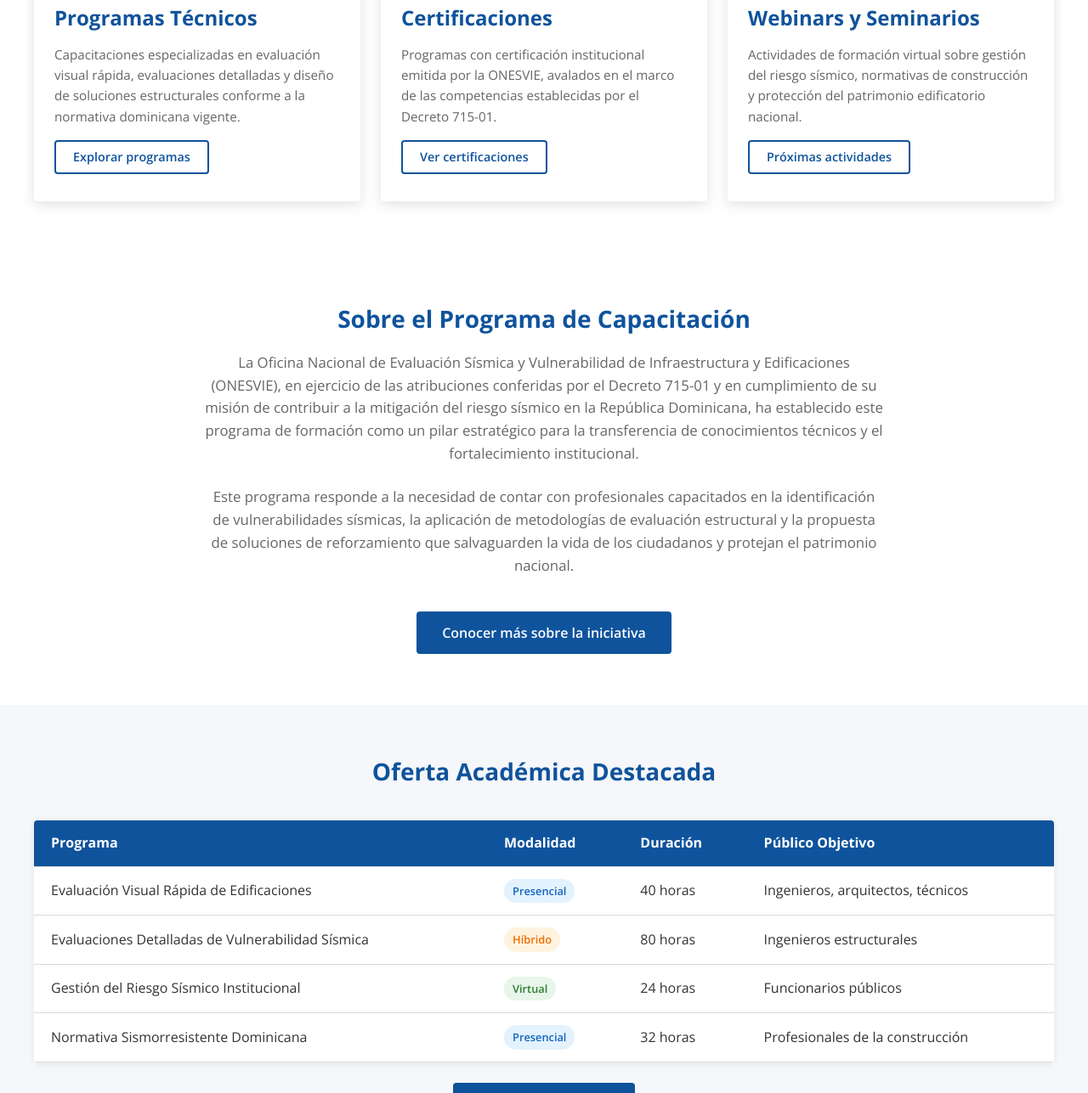
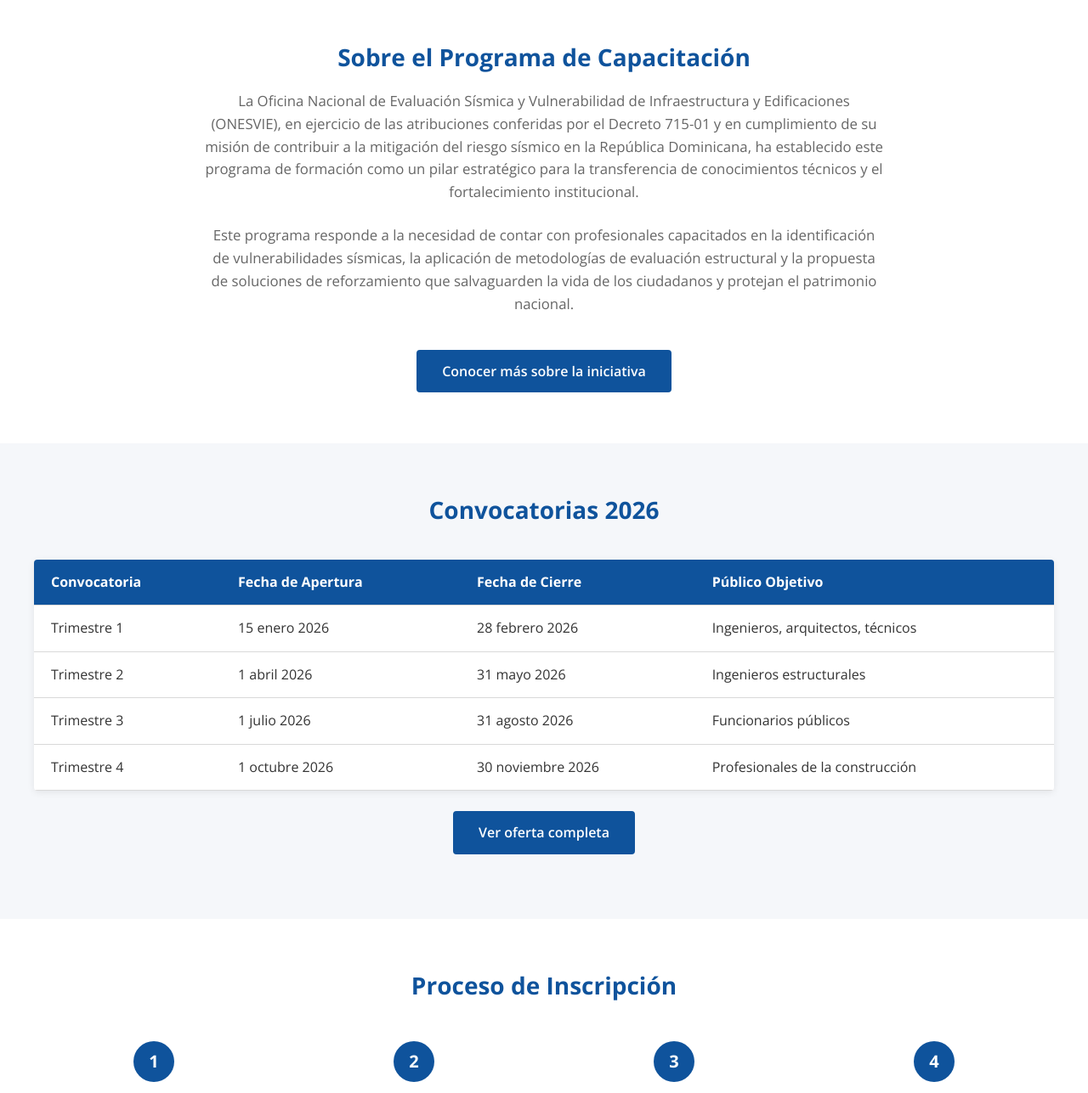
Before and after one commit to LanXerZ/onesvie-subdominio-reed, an Eleventy site: page src/index.njk in a window 1280 px wide. Shown: the part 683-1970 px from the top of the page at 85% size. Built offline with nearby package versions, Linux system fonts and the light colour scheme; Eleventy itself is replaced by a stand-in of ours; files that its build step writes are made by us from their sources.

Commit message:
Update homepage: hide accesos section, modify table to quarterly calls, increase banner spacing

```diff
--- a/src/css/styles.css
+++ b/src/css/styles.css
@@ -252,6 +252,7 @@
   height: 500px;
   position: relative;
   overflow: hidden;
+  margin-bottom: var(--espaciado-seccion);
 }
 
 .carrusel-banners .swiper-slide {
--- a/src/index.njk
+++ b/src/index.njk
@@ -27,35 +27,9 @@
     {% endif %}
     {% endfor %}
   </div>
-  <div class="swiper-pagination"></div>
+  <div class="swiper-pagination">  </div>
   <div class="swiper-button-prev" aria-label="Banner anterior"></div>
   <div class="swiper-button-next" aria-label="Banner siguiente"></div>
-</section>
-
-<!-- Accesos rápidos -->
-<section class="accesos-rapidos" aria-labelledby="titulo-accesos">
-  <div class="contenedor">
-    <div class="grid-tarjetas">
-      <article class="tarjeta">
-        <div class="tarjeta-icono" aria-hidden="true">&#127891;</div>
-        <h3>Programas Técnicos</h3>
-        <p>Capacitaciones especializadas en evaluación visual rápida, evaluaciones detalladas y diseño de soluciones estructurales conforme a la normativa dominicana vigente.</p>
-        <a href="{{ '/oferta-academica/' | url }}" class="btn btn-outline btn-sm">Explorar programas</a>
-      </article>
-      <article class="tarjeta">
-        <div class="tarjeta-icono" aria-hidden="true">&#128220;</div>
-        <h3>Certificaciones</h3>
-        <p>Programas con certificación institucional emitida por la ONESVIE, avalados en el marco de las competencias establecidas por el Decreto 715-01.</p>
-        <a href="{{ '/oferta-academica/' | url }}" class="btn btn-outline btn-sm">Ver certificaciones</a>
-      </article>
-      <article class="tarjeta">
-        <div class="tarjeta-icono" aria-hidden="true">&#128187;</div>
-        <h3>Webinars y Seminarios</h3>
-        <p>Actividades de formación virtual sobre gestión del riesgo sísmico, normativas de construcción y protección del patrimonio edificatorio nacional.</p>
-        <a href="{{ '/noticias/' | url }}" class="btn btn-outline btn-sm">Próximas actividades</a>
-      </article>
-    </div>
-  </div>
 </section>
 
 <!-- Descripción institucional -->
@@ -70,42 +44,42 @@
   </div>
 </section>
 
-<!-- Vista previa de oferta académica -->
+<!-- Convocatorias trimestrales -->
 <section class="seccion seccion-alternada oferta-previa" aria-labelledby="titulo-oferta">
   <div class="contenedor">
-    <h2 id="titulo-oferta">Oferta Académica Destacada</h2>
+    <h2 id="titulo-oferta">Convocatorias 2026</h2>
     <table class="tabla-cursos">
       <thead>
         <tr>
-          <th scope="col">Programa</th>
-          <th scope="col">Modalidad</th>
-          <th scope="col">Duración</th>
+          <th scope="col">Convocatoria</th>
+          <th scope="col">Fecha de Apertura</th>
+          <th scope="col">Fecha de Cierre</th>
           <th scope="col">Público Objetivo</th>
         </tr>
       </thead>
       <tbody>
         <tr>
-          <td>Evaluación Visual Rápida de Edificaciones</td>
-          <td><span class="badge badge-presencial">Presencial</span></td>
-          <td>40 horas</td>
+          <td>Trimestre 1</td>
+          <td>15 enero 2026</td>
+          <td>28 febrero 2026</td>
           <td>Ingenieros, arquitectos, técnicos</td>
         </tr>
         <tr>
-          <td>Evaluaciones Detalladas de Vulnerabilidad Sísmica</td>
-          <td><span class="badge badge-hibrido">Híbrido</span></td>
-          <td>80 horas</td>
+          <td>Trimestre 2</td>
+          <td>1 abril 2026</td>
+          <td>31 mayo 2026</td>
           <td>Ingenieros estructurales</td>
         </tr>
         <tr>
-          <td>Gestión del Riesgo Sísmico Institucional</td>
-          <td><span class="badge badge-virtual">Virtual</span></td>
-          <td>24 horas</td>
+          <td>Trimestre 3</td>
+          <td>1 julio 2026</td>
+          <td>31 agosto 2026</td>
           <td>Funcionarios públicos</td>
         </tr>
         <tr>
-          <td>Normativa Sismorresistente Dominicana</td>
-          <td><span class="badge badge-presencial">Presencial</span></td>
-          <td>32 horas</td>
+          <td>Trimestre 4</td>
+          <td>1 octubre 2026</td>
+          <td>30 noviembre 2026</td>
           <td>Profesionales de la construcción</td>
         </tr>
       </tbody>
```
